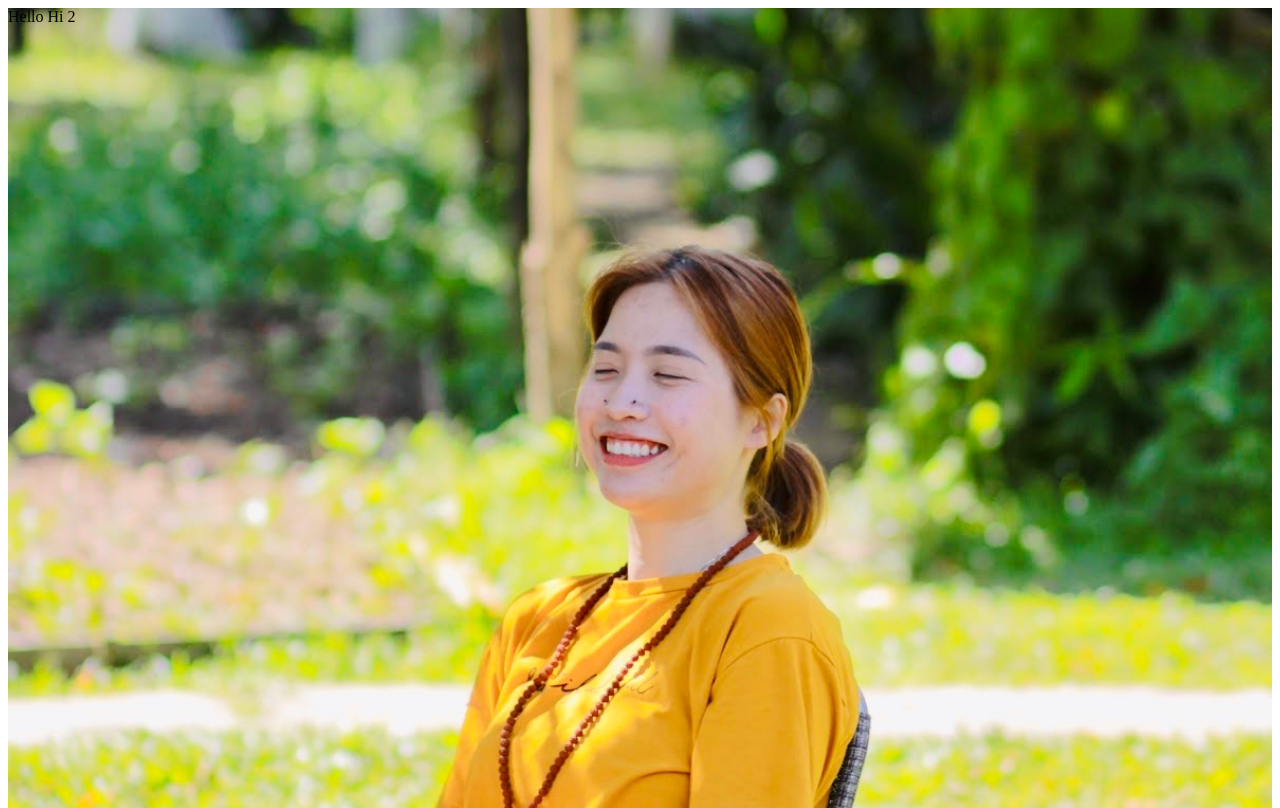
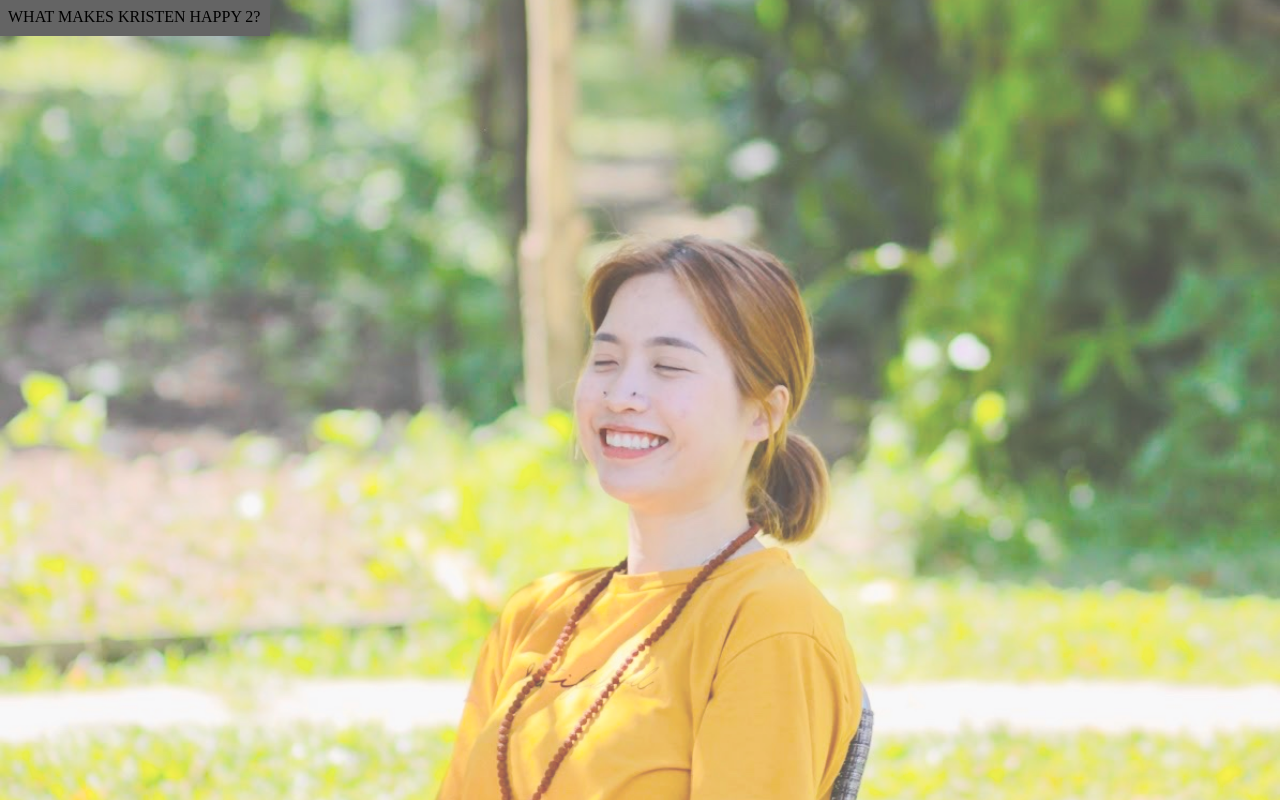
Before and after one commit to kristenphan/fullstack-on-k8s, a website built with webpack: page frontend/index.html in a window 1280 px wide. Built offline with nearby package versions, Linux system fonts and the light colour scheme.

Commit message:
text with gray background

```diff
--- a/frontend/assets/styles/styles.css
+++ b/frontend/assets/styles/styles.css
@@ -2,15 +2,28 @@ body, html {
   height: 100%;
 }
 
-.bg {
-  /* The image used */
-  background-image: url("../images/me.jpg");
+img {
+  opacity: 0.7;
+  position: fixed;
+  top: 0;
+  left: 0;
+  width: 100%;
+  height: 100%;
+  object-fit: cover;
+  object-position: center;
+}
 
-  /* Full height */
-  height: 100%;
+.container {
+  position: relative;
+  text-align: center;
+  color: black;
+}
 
-  /* Center and scale the image nicely */
-  background-position: center;
-  background-repeat: no-repeat;
-  background-size: cover;
+.main-stmt {
+  position: absolute;
+  top: 10%;
+  text-align: center;
+  background-color: #646464;
+  outline: 10px solid #646464;
+  font-size: 2vh; /* % of viewport */
 }
--- a/frontend/index.html
+++ b/frontend/index.html
@@ -5,6 +5,9 @@
     <link rel="stylesheet" href="./assets/styles/styles.css">
   </head>
   <body>
-    <div class="bg">Hello Hi 2</div>
+    <div class="container">
+      <img src="./assets/images/me.jpg" alt="me.jpg" style="width:100%;">
+      <div class="main-stmt">WHAT MAKES KRISTEN HAPPY 2?</div>
+    </div>
   </body>
 </html>
```
